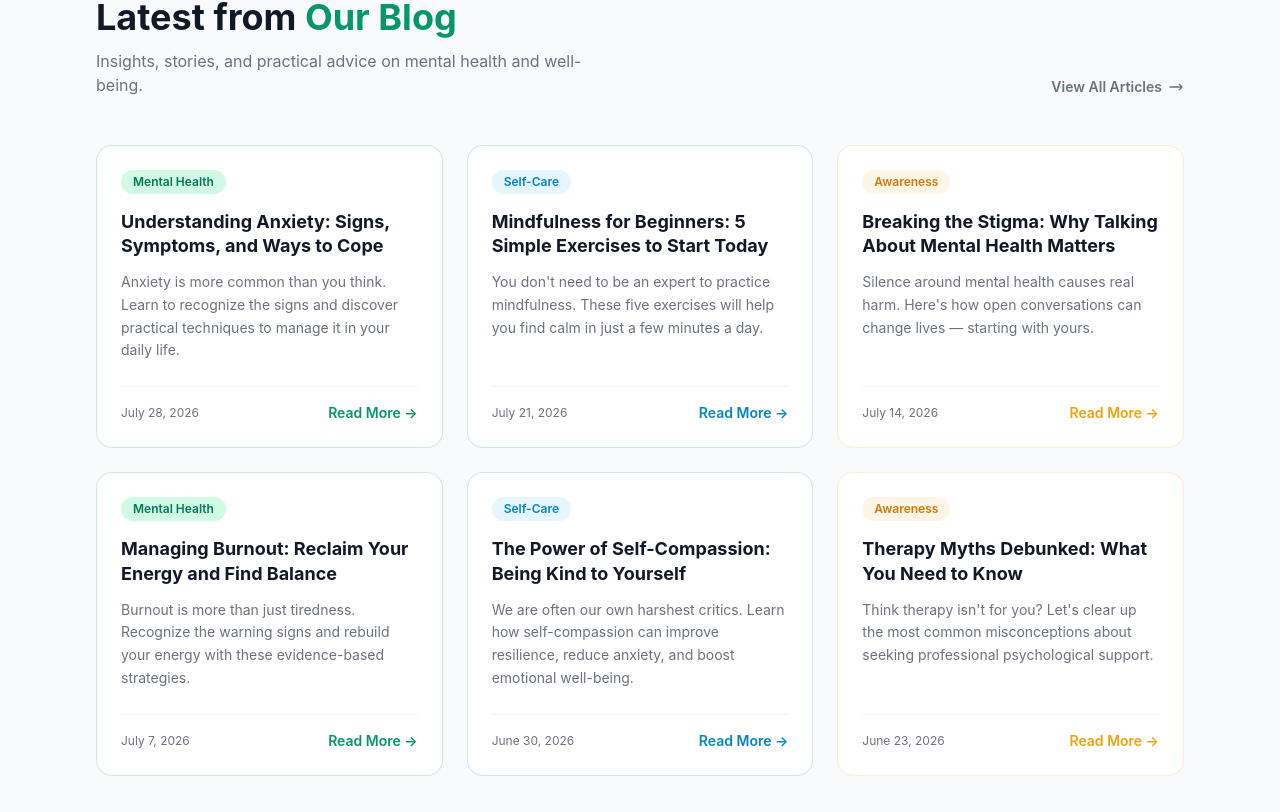
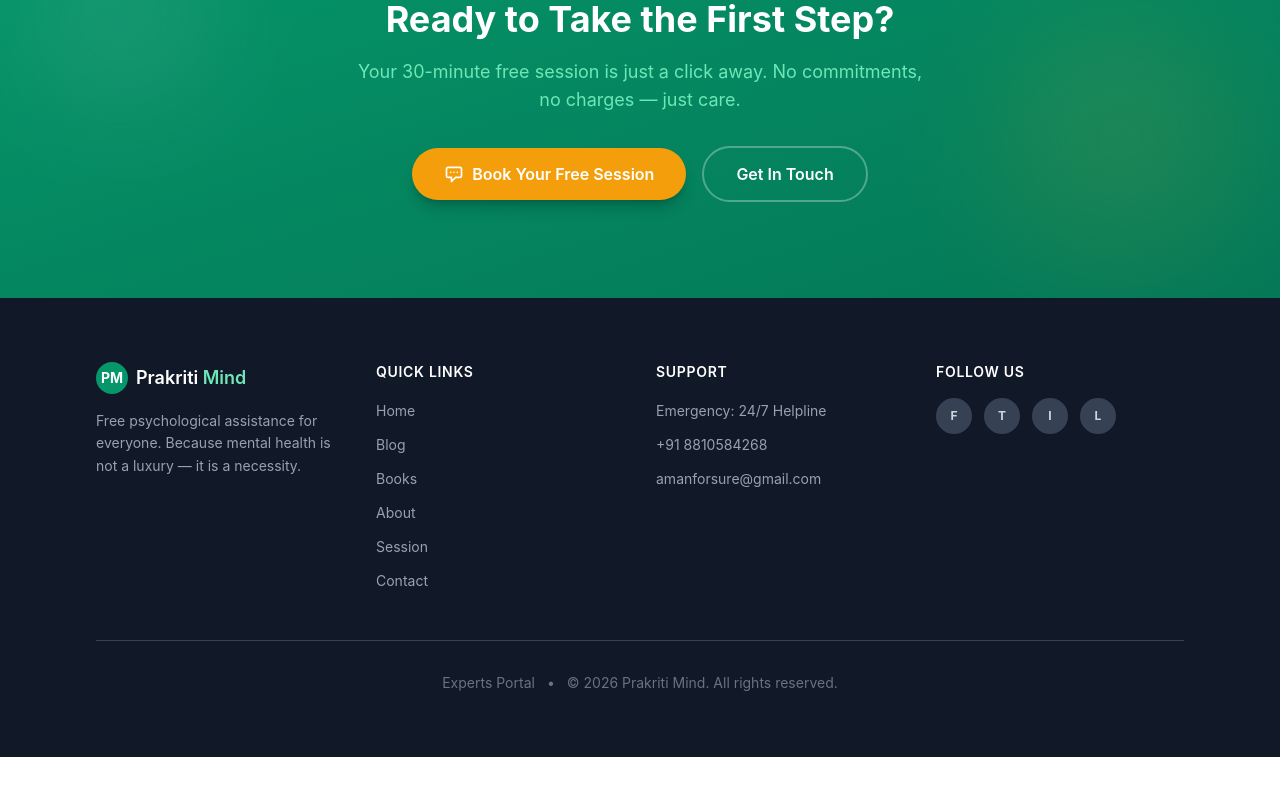
Before and after one commit to notrealaman/prakriti-mind, a Next.js app: page / in a window 1280 px wide. Shown: the part 1468-2280 px from the top of the page. After the commit the page ends 2225 px from the top, so only its background shows below. Built offline with nearby package versions, Linux system fonts and the light colour scheme.

Commit message:
Remove placeholder articles, add real contact info

```diff
--- a/src/app/books/page.js
+++ b/src/app/books/page.js
@@ -4,16 +4,16 @@ import Footer from "@/components/Footer";
 export const metadata = { title: "Books — Prakriti Mind", description: "Curated reference books on mental health, anxiety, mindfulness, and self-care." };
 
 const books = [
-  { title: "The Anxiety and Phobia Workbook", author: "Edmund J. Bourne", category: "Anxiety", desc: "A practical guide with proven techniques to manage anxiety, panic, and phobias.", url: "#" },
-  { title: "Feeling Good: The New Mood Therapy", author: "David D. Burns", category: "Depression", desc: "Classic CBT-based methods to overcome depression and negative thought patterns.", url: "#" },
-  { title: "The Body Keeps the Score", author: "Bessel van der Kolk", category: "Trauma", desc: "How trauma reshapes the brain and body — and the paths to healing.", url: "#" },
-  { title: "Wherever You Go, There You Are", author: "Jon Kabat-Zinn", category: "Mindfulness", desc: "Mindfulness meditation for everyday life by the pioneer of MBSR.", url: "#" },
-  { title: "Man&rsquo;s Search for Meaning", author: "Viktor E. Frankl", category: "Resilience", desc: "A profound reflection on finding purpose even in the darkest circumstances.", url: "#" },
-  { title: "Daring Greatly", author: "Bren&eacute; Brown", category: "Self-Esteem", desc: "How vulnerability and courage can transform the way we live and connect.", url: "#" },
-  { title: "The Happiness Trap", author: "Russ Harris", category: "Wellness", desc: "An ACT-based guide to building a rich and meaningful life beyond happiness.", url: "#" },
-  { title: "Atomic Habits", author: "James Clear", category: "Self-Care", desc: "Tiny changes that lead to remarkable results — essential for building healthy routines.", url: "#" },
-  { title: "Lost Connections", author: "Johann Hari", category: "Depression", desc: "Uncovering the real causes of depression and the unexpected solutions.", url: "#" },
-  { title: "The Power of Now", author: "Eckhart Tolle", category: "Mindfulness", desc: "A guide to spiritual enlightenment through living fully in the present moment.", url: "#" },
+  { title: "The Anxiety and Phobia Workbook", author: "Edmund J. Bourne", category: "Anxiety", desc: "A practical guide with proven techniques to manage anxiety, panic, and phobias.", url: "https://www.google.com/search?tbm=bks&q=The+Anxiety+and+Phobia+Workbook+Edmund+Bourne" },
+  { title: "Feeling Good: The New Mood Therapy", author: "David D. Burns", category: "Depression", desc: "Classic CBT-based methods to overcome depression and negative thought patterns.", url: "https://www.google.com/search?tbm=bks&q=Feeling+Good+The+New+Mood+Therapy+David+Burns" },
+  { title: "The Body Keeps the Score", author: "Bessel van der Kolk", category: "Trauma", desc: "How trauma reshapes the brain and body — and the paths to healing.", url: "https://www.google.com/search?tbm=bks&q=The+Body+Keeps+the+Score+Bessel+van+der+Kolk" },
+  { title: "Wherever You Go, There You Are", author: "Jon Kabat-Zinn", category: "Mindfulness", desc: "Mindfulness meditation for everyday life by the pioneer of MBSR.", url: "https://www.google.com/search?tbm=bks&q=Wherever+You+Go+There+You+Are+Jon+Kabat-Zinn" },
+  { title: "Man&rsquo;s Search for Meaning", author: "Viktor E. Frankl", category: "Resilience", desc: "A profound reflection on finding purpose even in the darkest circumstances.", url: "https://www.google.com/search?tbm=bks&q=Man%27s+Search+for+Meaning+Viktor+Frankl" },
+  { title: "Daring Greatly", author: "Bren&eacute; Brown", category: "Self-Esteem", desc: "How vulnerability and courage can transform the way we live and connect.", url: "https://www.google.com/search?tbm=bks&q=Daring+Greatly+Brene+Brown" },
+  { title: "The Happiness Trap", author: "Russ Harris", category: "Wellness", desc: "An ACT-based guide to building a rich and meaningful life beyond happiness.", url: "https://www.google.com/search?tbm=bks&q=The+Happiness+Trap+Russ+Harris" },
+  { title: "Atomic Habits", author: "James Clear", category: "Self-Care", desc: "Tiny changes that lead to remarkable results — essential for building healthy routines.", url: "https://www.google.com/search?tbm=bks&q=Atomic+Habits+James+Clear" },
+  { title: "Lost Connections", author: "Johann Hari", category: "Depression", desc: "Uncovering the real causes of depression and the unexpected solutions.", url: "https://www.google.com/search?tbm=bks&q=Lost+Connections+Johann+Hari" },
+  { title: "The Power of Now", author: "Eckhart Tolle", category: "Mindfulness", desc: "A guide to spiritual enlightenment through living fully in the present moment.", url: "https://www.google.com/search?tbm=bks&q=The+Power+of+Now+Eckhart+Tolle" },
 ];
 
 const categoryColors = {
--- a/src/app/contact/page.js
+++ b/src/app/contact/page.js
@@ -40,8 +40,8 @@ export default function ContactPage() {
                     </div>
                     <div>
                       <h3 className="font-semibold text-dark">Email</h3>
-                      <a href="mailto:hello@prakritimind.org" className="text-muted hover:text-primary transition-colors">
-                        hello@prakritimind.org
+                      <a href="mailto:amanforsure@gmail.com" className="text-muted hover:text-primary transition-colors">
+                        amanforsure@gmail.com
                       </a>
                     </div>
                   </div>
@@ -54,8 +54,8 @@ export default function ContactPage() {
                     </div>
                     <div>
                       <h3 className="font-semibold text-dark">Phone / WhatsApp</h3>
-                      <a href="tel:+911234567890" className="text-muted hover:text-primary transition-colors">
-                        +91 12345 67890
+                      <a href="tel:+918810584268" className="text-muted hover:text-primary transition-colors">
+                        +91 8810584268
                       </a>
                     </div>
                   </div>
--- a/src/components/BlogPreview.jsx
+++ b/src/components/BlogPreview.jsx
@@ -10,6 +10,8 @@ const colorMap = {
 const latestPosts = posts.slice(0, 6);
 
 export default function BlogPreview() {
+  if (posts.length === 0) return null;
+
   return (
     <section className="py-16 md:py-24 bg-gray-50">
       <div className="max-w-6xl mx-auto px-4 sm:px-6 lg:px-8">
--- a/src/components/Footer.jsx
+++ b/src/components/Footer.jsx
@@ -42,13 +42,13 @@ export default function Footer() {
                 <span className="text-sm text-gray-400">Emergency: 24/7 Helpline</span>
               </li>
               <li>
-                <a href="tel:+911234567890" className="text-sm text-gray-400 hover:text-primary-light transition-colors">
-                  +91 12345 67890
+                <a href="tel:+918810584268" className="text-sm text-gray-400 hover:text-primary-light transition-colors">
+                  +91 8810584268
                 </a>
               </li>
               <li>
-                <a href="mailto:hello@prakritimind.org" className="text-sm text-gray-400 hover:text-primary-light transition-colors">
-                  hello@prakritimind.org
+                <a href="mailto:amanforsure@gmail.com" className="text-sm text-gray-400 hover:text-primary-light transition-colors">
+                  amanforsure@gmail.com
                 </a>
               </li>
             </ul>
--- a/src/data/posts.js
+++ b/src/data/posts.js
@@ -1,160 +1,18 @@
-const posts = [
-  {
-    slug: "understanding-anxiety",
-    title: "Understanding Anxiety: Signs, Symptoms, and Ways to Cope",
-    excerpt:
-      "Anxiety is more common than you think. Learn to recognize the signs and discover practical techniques to manage it in your daily life.",
-    date: "July 28, 2026",
-    category: "Mental Health",
-    color: "primary",
-    content: `
-Anxiety is a natural response to stress, but when it becomes persistent, it can interfere with daily life. At Prakriti Mind, we believe understanding anxiety is the first step toward managing it effectively.
-
-**What is Anxiety?**
-
-Anxiety is your body's natural response to stress. It's a feeling of fear or apprehension about what's to come. While occasional anxiety is normal, anxiety disorders involve excessive fear or worry that is difficult to control.
-
-**Common Signs and Symptoms**
-
-- Persistent worrying about many different things
-- Feeling restless, on-edge, or irritable
-- Difficulty concentrating or mind going blank
-- Sleep disturbances
-- Physical symptoms like rapid heartbeat, sweating, or trembling
-
-**Ways to Cope**
-
-1. **Deep Breathing** — Practice 4-7-8 breathing: inhale for 4 seconds, hold for 7, exhale for 8.
-2. **Grounding Techniques** — The 5-4-3-2-1 method: notice 5 things you see, 4 you can touch, 3 you hear, 2 you smell, and 1 you taste.
-3. **Regular Exercise** — Even a 20-minute walk can significantly reduce anxiety levels.
-4. **Limit Caffeine and Alcohol** — Both can trigger or worsen anxiety symptoms.
-5. **Talk to Someone** — Sharing your feelings with a trusted friend or professional can make a world of difference.
-
-Remember, seeking help is a sign of strength, not weakness. Our 30-minute free sessions are here to support you.
-    `,
-  },
-  {
-    slug: "mindfulness-for-beginners",
-    title: "Mindfulness for Beginners: 5 Simple Exercises to Start Today",
-    excerpt:
-      "You don't need to be an expert to practice mindfulness. These five exercises will help you find calm in just a few minutes a day.",
-    date: "July 21, 2026",
-    category: "Self-Care",
-    color: "secondary",
-    content: `
-Mindfulness is the practice of being present in the moment — aware of where you are and what you're doing, without being overwhelmed by what's happening around you.
-
-**1. Mindful Morning Routine**
-
-Start your day with intention. Before checking your phone, take three deep breaths. Notice how your body feels. Set an intention for the day — it could be as simple as "I will be kind to myself today."
-
-**2. The 5-Minute Breath Awareness**
-
-Sit comfortably, close your eyes, and bring your attention to your breath. Notice the sensation of air entering and leaving your nostrils. When your mind wanders (and it will), gently bring it back to your breath.
-
-**3. Mindful Eating**
-
-Choose one meal today to eat without distractions — no phone, TV, or reading. Notice the colors, textures, and flavors of your food. Chew slowly and appreciate each bite.
-
-**4. Body Scan Meditation**
-
-Lie down and bring your attention to different parts of your body, starting from your toes and moving up to the top of your head. Notice any sensations, tension, or discomfort without trying to change anything.
-
-**5. Gratitude Pause**
-
-Three times a day, pause and think of one thing you're grateful for. It can be as small as a good cup of coffee or as significant as a supportive relationship.
-
-Start with one exercise and practice it daily. Consistency matters more than duration.
-    `,
-  },
-  {
-    slug: "breaking-the-stigma",
-    title: "Breaking the Stigma: Why Talking About Mental Health Matters",
-    excerpt:
-      "Silence around mental health causes real harm. Here's how open conversations can change lives — starting with yours.",
-    date: "July 14, 2026",
-    category: "Awareness",
-    color: "accent",
-    content: `
-For too long, mental health has been surrounded by silence, shame, and misunderstanding. Breaking this stigma is essential for creating a world where everyone feels safe seeking help.
-
-**Why Stigma Persists**
-
-Stigma often stems from lack of understanding, cultural beliefs, and media portrayals that link mental illness with violence or weakness. This leads to discrimination, isolation, and reluctance to seek treatment.
-
-**The Real Cost of Silence**
-
-When people avoid talking about mental health:
-- Many suffer in silence, believing they are alone
-- Treatment is delayed or avoided entirely
-- Relationships and careers suffer unnecessarily
-- In severe cases, lives are lost to suicide
-
-**How You Can Help Break the Stigma**
-
-1. **Talk Openly** — Share your experiences if you feel comfortable. Your story could be the one that gives someone else courage.
-2. **Choose Words Carefully** — Avoid labeling people by their conditions. Say "someone with schizophrenia" rather than "a schizophrenic."
-3. **Educate Yourself** — Learn about mental health conditions from credible sources.
-4. **Listen Without Judgment** — Sometimes the most powerful thing you can do is simply listen.
-5. **Treat Mental Health Like Physical Health** — Advocate for equal care and attention.
-
-At Prakriti Mind, we are committed to creating a safe space for these conversations. Your voice matters.
-    `,
-  },
-  {
-    slug: "managing-burnout",
-    title: "Managing Burnout: Reclaim Your Energy and Find Balance",
-    excerpt:
-      "Burnout is more than just tiredness. Recognize the warning signs and rebuild your energy with these evidence-based strategies.",
-    date: "July 7, 2026",
-    category: "Mental Health",
-    color: "primary",
-  },
-  {
-    slug: "self-compassion-practice",
-    title: "The Power of Self-Compassion: Being Kind to Yourself",
-    excerpt:
-      "We are often our own harshest critics. Learn how self-compassion can improve resilience, reduce anxiety, and boost emotional well-being.",
-    date: "June 30, 2026",
-    category: "Self-Care",
-    color: "secondary",
-  },
-  {
-    slug: "therapy-myths-debunked",
-    title: "Therapy Myths Debunked: What You Need to Know",
-    excerpt:
-      "Think therapy isn't for you? Let's clear up the most common misconceptions about seeking professional psychological support.",
-    date: "June 23, 2026",
-    category: "Awareness",
-    color: "accent",
-  },
-  {
-    slug: "sleep-and-mental-health",
-    title: "Sleep and Mental Health: The Vital Connection",
-    excerpt:
-      "Poor sleep doesn't just make you tired — it affects your mood, cognition, and emotional stability. Here's how to fix your sleep hygiene.",
-    date: "June 16, 2026",
-    category: "Wellness",
-    color: "primary",
-  },
-  {
-    slug: "gratitude-journaling",
-    title: "Gratitude Journaling: A Simple Habit That Changes Everything",
-    excerpt:
-      "Science shows gratitude rewires your brain for happiness. Start a gratitude practice with our simple guide and prompts.",
-    date: "June 9, 2026",
-    category: "Self-Care",
-    color: "secondary",
-  },
-  {
-    slug: "supporting-loved-ones",
-    title: "How to Support a Loved One Struggling with Mental Health",
-    excerpt:
-      "Not sure what to say or do when someone you care about is struggling? Here's a compassionate guide to being there for them.",
-    date: "June 2, 2026",
-    category: "Awareness",
-    color: "accent",
-  },
-];
+// Add your articles here. Each post needs:
+// {
+//   slug: "your-article-slug",
+//   title: "Your Article Title",
+//   excerpt: "Short summary shown on the blog listing.",
+//   date: "Month DD, YYYY",
+//   category: "Category Name",
+//   color: "primary" | "secondary" | "accent",
+//   content: `
+//     **Heading** for section titles.
+//     - For bullet points.
+//     1. For numbered steps.
+//     Regular lines become paragraphs.
+//   `,
+// }
+const posts = [];
 
 export default posts;
```
Also changed, not shown: src/app/blog/page.js (+11 -2 lines).
